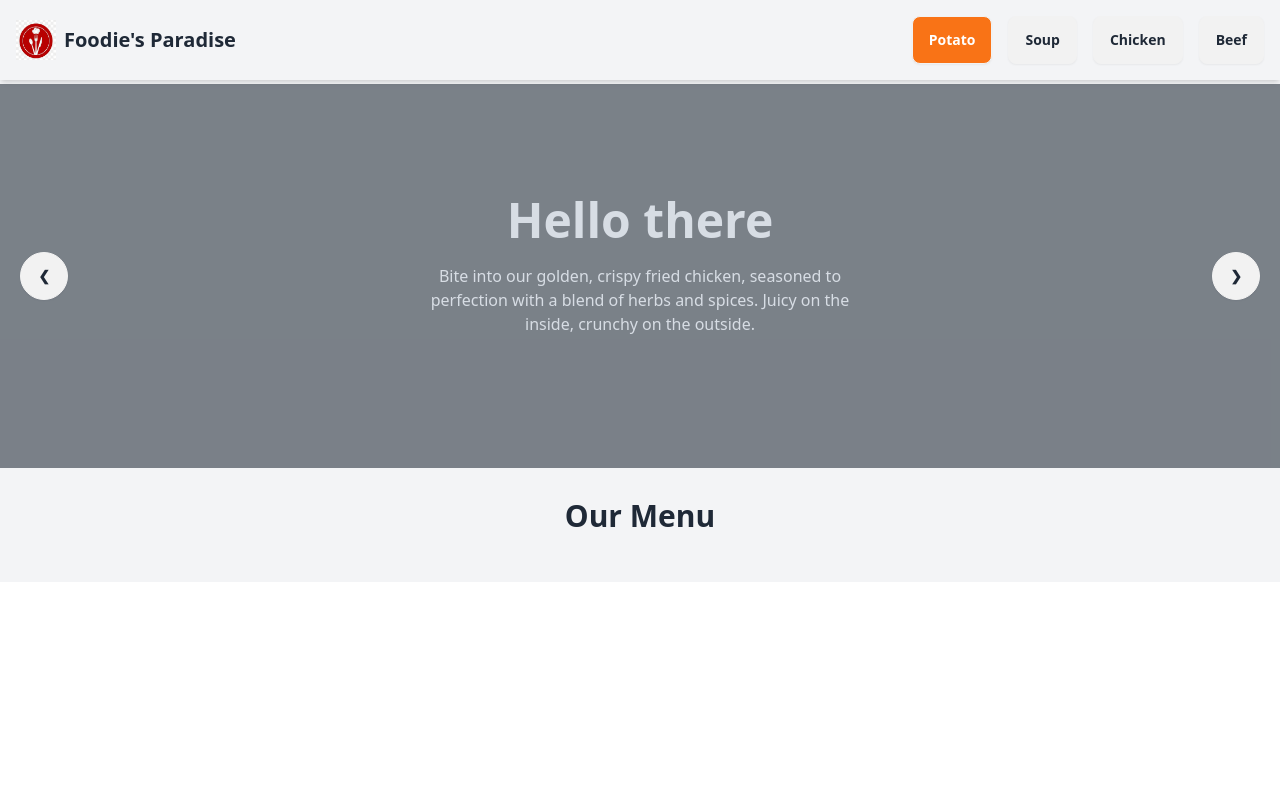
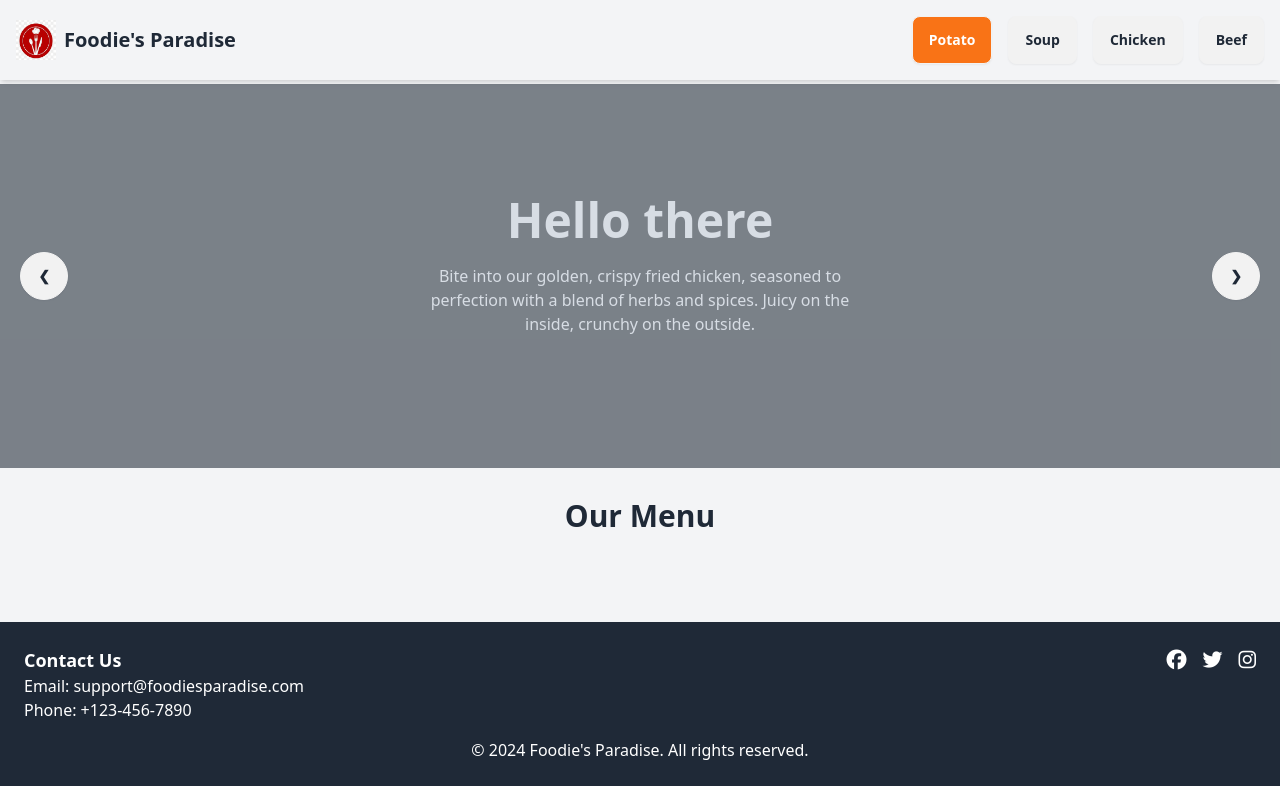
Before and after one commit to shakilcse12/Food-Website, a plain HTML site: page index.html in a window 1280 px wide. Drawn offline with nearby package versions, Linux system fonts and the light colour scheme; no server answers.

Commit message:
footer seciton added

```diff
--- a/index.html
+++ b/index.html
@@ -158,7 +158,27 @@
       </section>
       <!-- API Section ends-->
     </main>
-    <footer></footer>
+    <footer>
+      <!-- Footer Section -->
+      <footer class="bg-gray-800 text-white p-6 mt-10">
+        <div class="flex justify-between">
+          <div>
+            <h3 class="font-bold text-lg">Contact Us</h3>
+            <p>Email: support@foodiesparadise.com</p>
+            <p>Phone: +123-456-7890</p>
+          </div>
+          <div class="flex space-x-4">
+            <a href="#" class="text-xl"><i class="fab fa-facebook"></i></a>
+            <a href="#" class="text-xl"><i class="fab fa-twitter"></i></a>
+            <a href="#" class="text-xl"><i class="fab fa-instagram"></i></a>
+          </div>
+        </div>
+        <div class="text-center mt-4">
+          <p>© 2024 Foodie's Paradise. All rights reserved.</p>
+        </div>
+      </footer>
+      <!-- Footer Section ends-->
+    </footer>
     <script src="script.js"></script>
   </body>
 </html>
```
